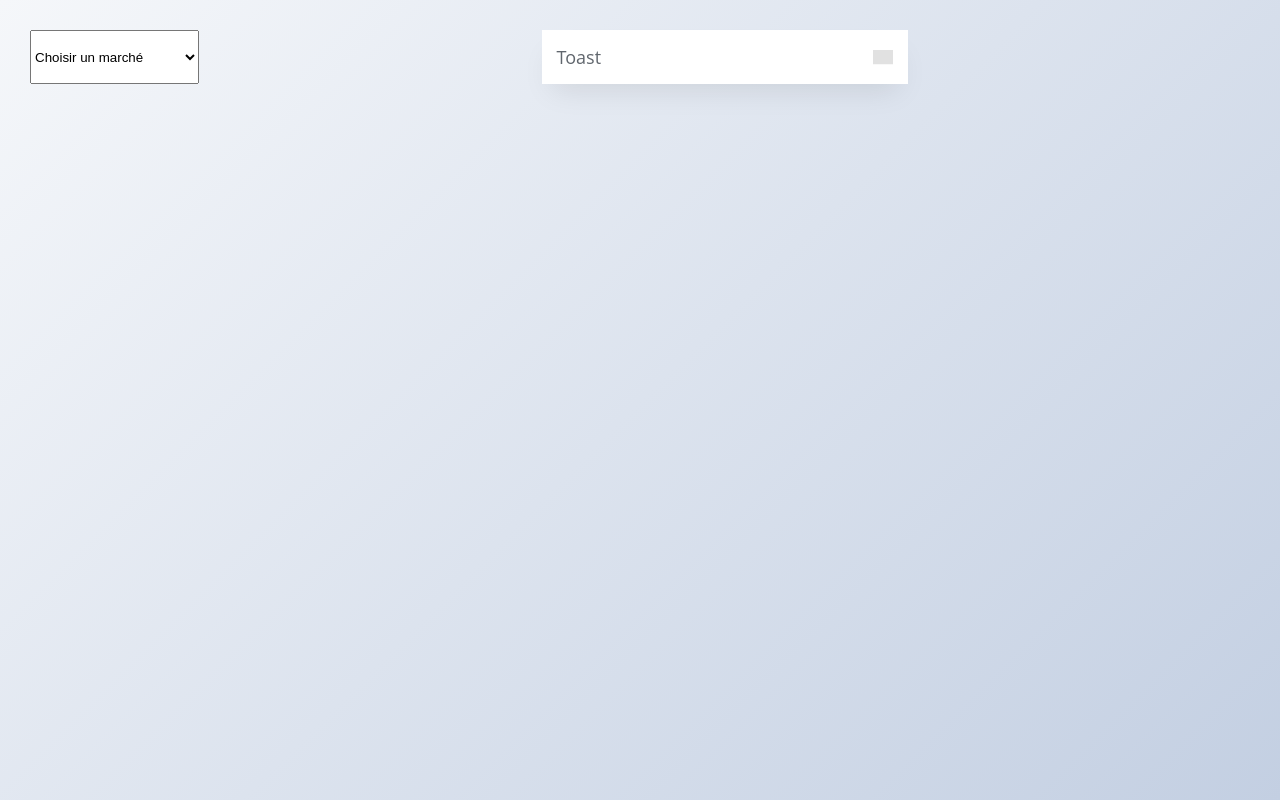
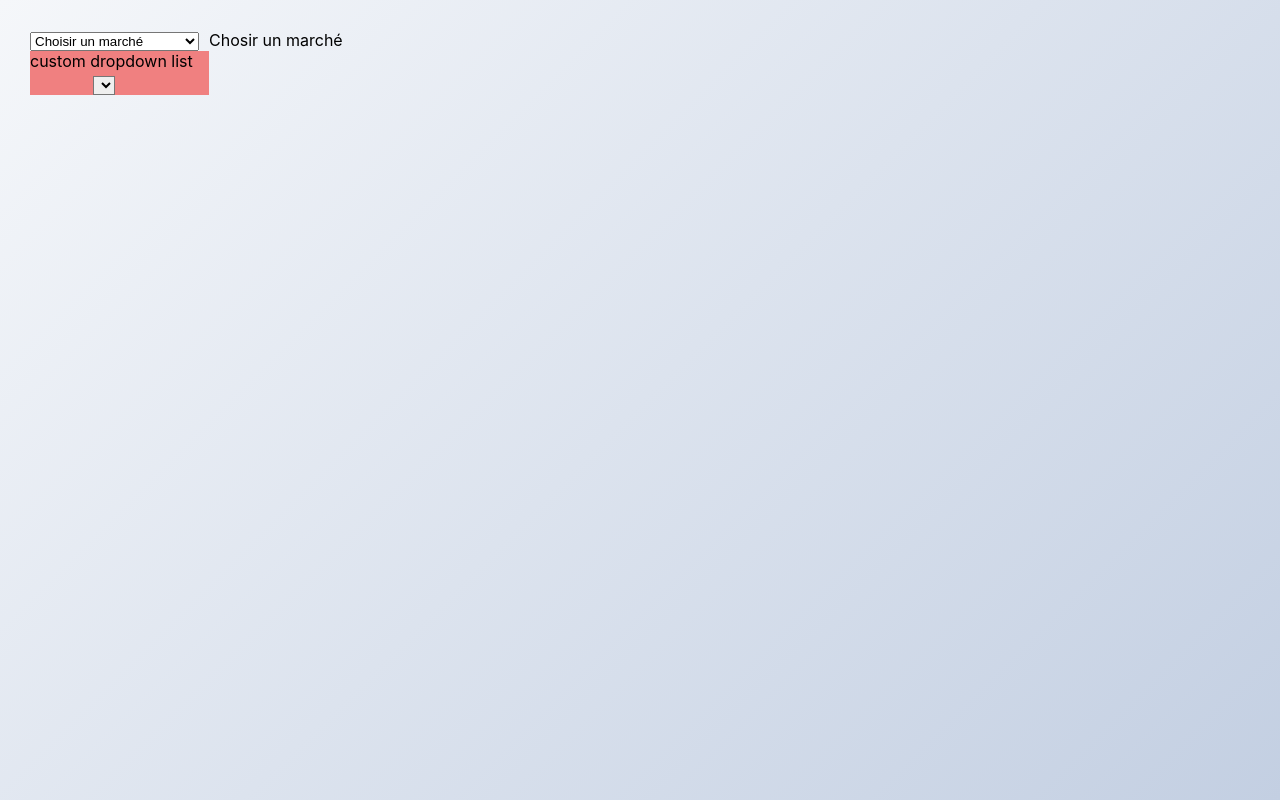
Before and after one commit to BirbaManuel/react-custom-menu-dropdown-list, a React (Create React App) app: page / in a window 1280 px wide. Built offline with nearby package versions, Linux system fonts and the light colour scheme; grey boxes are pictures that could not be loaded.

Commit message:
[drowpdown] add custom dropdown list together

```diff
--- a/src/App.css
+++ b/src/App.css
@@ -45,3 +45,8 @@
   background-color: green;
   width: 100%;
 }
+
+
+.headercss{
+  margin-right: 10px
+}
--- a/src/App.js
+++ b/src/App.js
@@ -3,13 +3,19 @@ import { BrowserRouter as Router, Route } from "react-router-dom";
 import './App.css';
 
 import Menu  from './component/dropdown/Menu';
-import CustomeDropDown  from './component/customeDropDown/CustomeDropDown';
 
 function App() {
   return (
     <Router>
       <Menu/>
-      <Route exact path="/" render={ (props) => <CustomeDropDown {...props}/>} />
+      <Route exact path="/" render={ (props) => <div>Chosir un marché</div>} />
+      <Route exact path="/Particulier" render={ (props) => <div>Particulier</div>} />
+      <Route exact path="/Professionnel" render={ (props) => <div>Professionnel</div>} />
+      <Route exact path="/bp" render={ (props) => <div>Banque-privée</div>} />
+      <Route exact path="/Agriculteur" render={ (props) => <div>Agriculteur</div>} />
+      <Route exact path="/Association" render={ (props) => <div>Association</div>} />
+      <Route exact path="/collPub" render={ (props) => <div>Collectivités publiques</div>} />
+      <Route exact path="/Entreprise" render={ (props) => <div>Entreprise</div>} />
     </Router>
   );
 }
--- a/src/component/customeDropDown/customeDropDown.js
+++ b/src/component/customeDropDown/customeDropDown.js
@@ -1,45 +1,56 @@
-import React from "react"
+import React, {useState} from 'react';
 import "./customeDropDown.css"
-const Welcome = ()=>{
-    return(
+
+function Welcome (props) {
+    const [selected,setSelected] = useState(props.location.pathname.substring(1) || "");
+
+    const handleClick = (event) => {
+        const path = event.target.value
+        props.history.push(path);
+        console.log(path)
+        setSelected(path);
+
+    };
+    return (
         <div className="select-box">
-            <div className="select-box__current" tabIndex="1">
+            <select className="select-box__current" tabIndex="1" value={selected} onChange={handleClick}>
                 <div className="select-box__value">
-                <input className="select-box__input" type="radio" id="0" value="1" name="Ben" defaultChecked="checked"/>
-                <p className="select-box__input-text">Cream</p>
+                <option className="select-box__input" type="radio" id="0" value="/" name="Ben" defaultChecked="checked">Global</option>
+                {/* <option className="select-box__input" type="radio" id="Particulier" value="Particulier" name="Ben">Particulier</option> */}
+                <p className="select-box__input-text">Particulier</p>
                 </div>
                 <div className="select-box__value">
-                <input className="select-box__input" type="radio" id="1" value="2" name="Ben" defaultChecked="checked"/>
-                <p className="select-box__input-text">Cheese</p>
+                <input className="select-box__input" type="radio" id="1" value="bp" name="Ben"/>
+                <p className="select-box__input-text">Banque-privée</p>
                 </div>
                 <div className="select-box__value">
-                <input className="select-box__input" type="radio" id="2" value="3" name="Ben" defaultChecked="checked"/>
-                <p className="select-box__input-text">Milk</p>
+                <input className="select-box__input" type="radio" id="2" value="agriculteur" name="Ben"/>
+                <p className="select-box__input-text">agriculteur</p>
                 </div>
                 <div className="select-box__value">
-                <input className="select-box__input" type="radio" id="3" value="4" name="Ben" defaultChecked="checked"/>
-                <p className="select-box__input-text">Honey</p>
+                <input className="select-box__input" type="radio" id="3" value="association" name="Ben"/>
+                <p className="select-box__input-text">association</p>
                 </div>
                 <div className="select-box__value">
-                <input className="select-box__input" type="radio" id="4" value="5" name="Ben" defaultChecked="checked"/>
-                <p className="select-box__input-text">Toast</p>
+                <input className="select-box__input" type="radio" id="4" value="collPub" name="Ben"/>
+                <p className="select-box__input-text">Collectivités publiques</p>
                 </div><img className="select-box__icon" src="http://cdn.onlinewebfonts.com/svg/img_295694.svg" alt="Arrow Icon" aria-hidden="true"/>
-            </div>
+            </select>
             <ul className="select-box__list">
                 <li>
-                <label className="select-box__option" htmlFor="0" aria-hidden={true}>Cream</label>
+                <label className="select-box__option" htmlFor="0" aria-hidden={true}>Global</label>
                 </li>
                 <li>
-                <label className="select-box__option" htmlFor="1" aria-hidden={true}>Cheese</label>
+                <label className="select-box__option" htmlFor="1" aria-hidden={true}>Banque-privée</label>
                 </li>
                 <li>
-                <label className="select-box__option" htmlFor="2" aria-hidden={true}>Milk</label>
+                <label className="select-box__option" htmlFor="2" aria-hidden={true}>Agriculteur</label>
                 </li>
                 <li>
-                <label className="select-box__option" htmlFor="3" aria-hidden={true}>Honey</label>
+                <label className="select-box__option" htmlFor="3" aria-hidden={true}>Association</label>
                 </li>
                 <li>
-                <label className="select-box__option" htmlFor="4" aria-hidden={true}>Toast</label>
+                <label className="select-box__option" htmlFor="4" aria-hidden={true}>Collectivités publiques</label>
                 </li>
             </ul>
         </div>
--- a/src/component/dropdown/Menu.css
+++ b/src/component/dropdown/Menu.css
@@ -1,3 +1,12 @@
 .background-lightblue{
     background-color:lightblue;
 }
+
+.componentMenu_market_select{
+    margin-right: 10px;
+}
+
+.customDropDownListContainer{
+    width: 100%;
+    background-color:lightcoral;
+}
--- a/src/component/dropdown/Menu.js
+++ b/src/component/dropdown/Menu.js
@@ -1,22 +1,24 @@
 import React, {useState} from 'react';
 import { withRouter } from "react-router";
+import CustomeDropDown  from '../customeDropDown/CustomeDropDown';
 import "./Menu.css"
 
 function Menu (props) {
+    // console.log(props)
     const [selected, setSelected] = useState(props.location.pathname.substring(1) || "");
     // const [selected, setSelected] = useState(props.location.pathname.substring(1) || "");
 
     const handleClick = (event) => {
         props.history.push(event.target.value);
+        // props.history.push("MANUELBIRBA");
         setSelected(event.target.value);
 
     };
 
         return (
-			// <div>dropwdown list</div>
+            <div>
                 <select className="componentMenu_market_select" id="rubrique" value={selected} onChange={handleClick}>
                         <option id="selected" value="/">Choisir un marché</option>
-
                         <optgroup label="Trafic global">
                             <option value="/">Global</option>
                         </optgroup>
@@ -43,6 +45,11 @@ function Menu (props) {
                             <option value="unimedia">Uni-médias</option>
                         </optgroup>
                 </select>
+                <div className="customDropDownListContainer">
+                    <div>custom dropdown list</div>
+                    <CustomeDropDown {...props}/>
+                </div>
+            </div>
         );
 }
 
```
Lines whose indentation alone changed are shown as unchanged.
